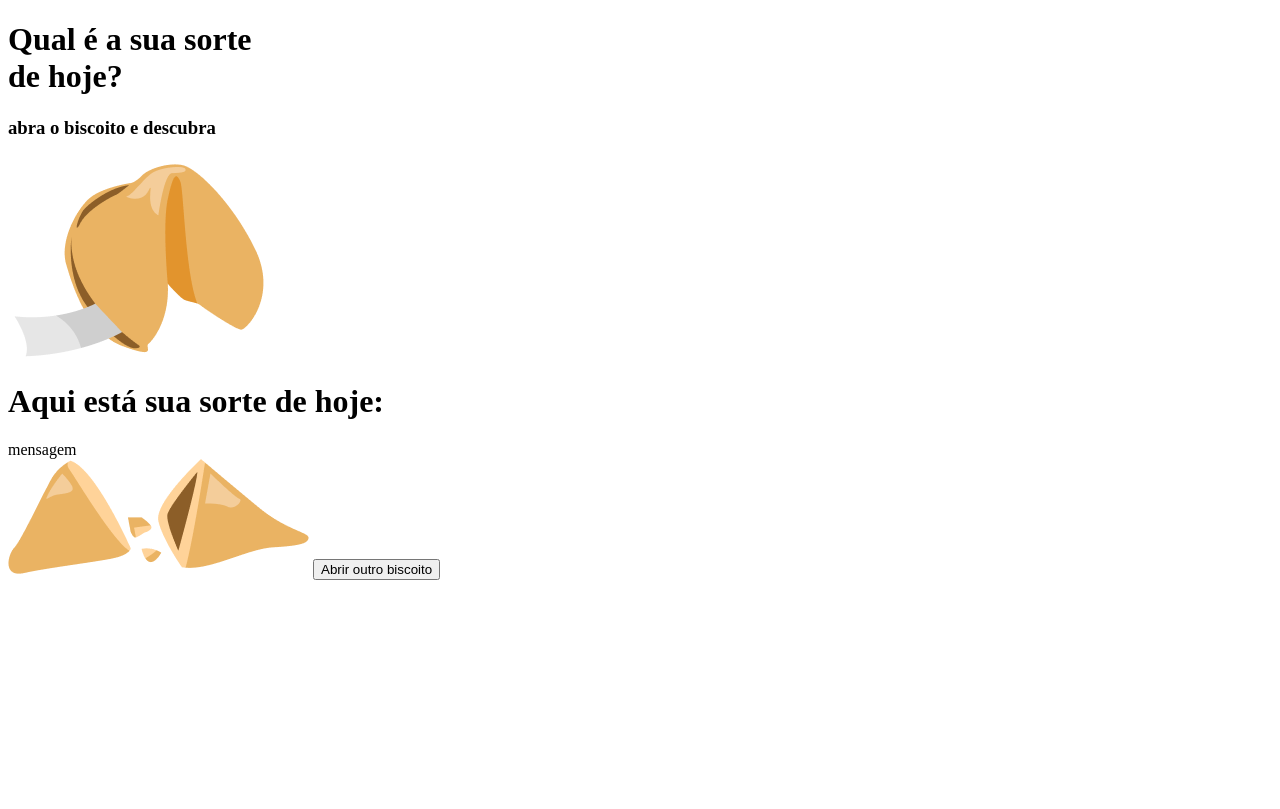
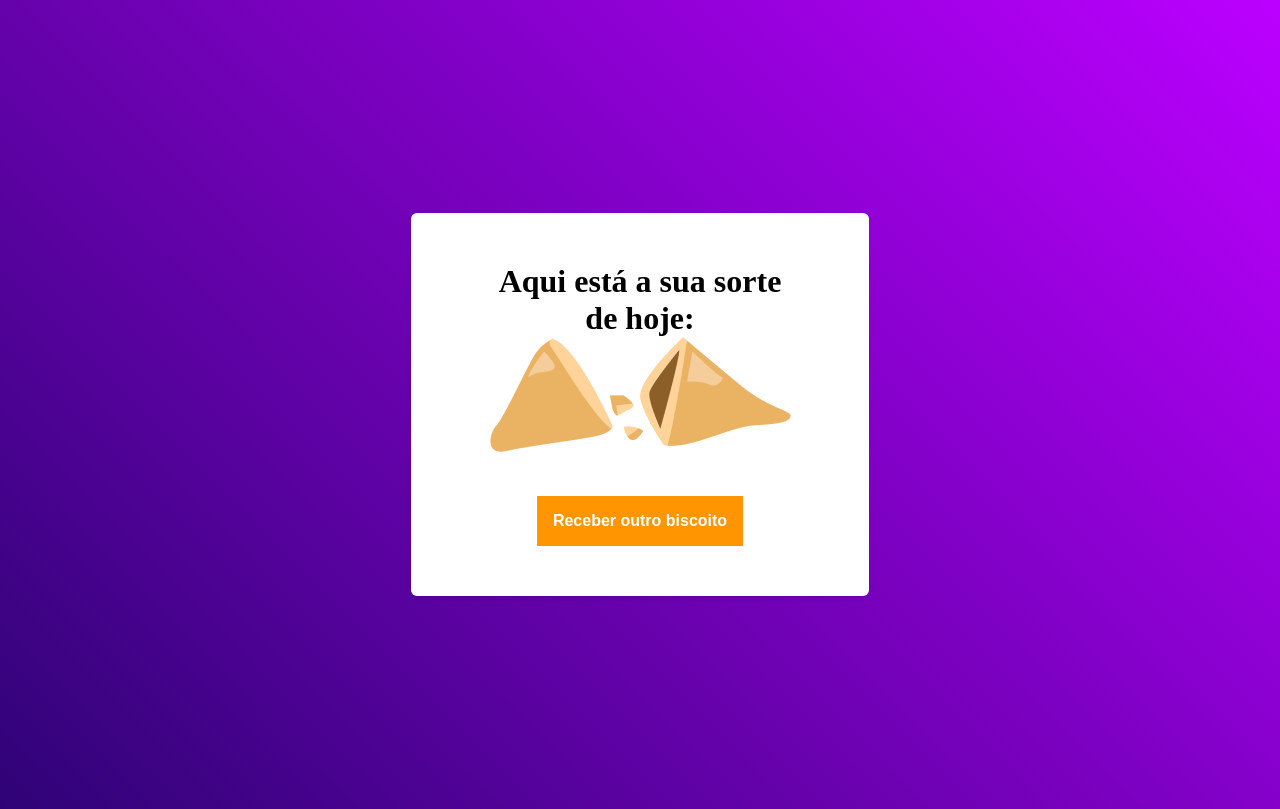
Before and after one commit to JhonArruda/Biscoito-da-Sorte, a plain HTML site: page index.html in a window 1280 px wide. Drawn offline with Linux system fonts and the light colour scheme.

Commit message:
Atualização de Css e HTML

```diff
--- a/index.html
+++ b/index.html
@@ -4,23 +4,23 @@
     <meta charset="UTF-8">
     <meta name="viewport" content="width=device-width, initial-scale=1.0">
     <title>Biscoito da Sorte</title>
+    <link rel="stylesheet" href="style.css">
 </head>
 <body>
-    <div id="screen1">
-        <h1>Qual é a sua sorte <br>
-            de hoje?
-        </h1>
+    <main>
+         <div class="screen1 hide">
+            <h1>Qual é a sua sorte <br>de hoje?</h1>
+            <h3>abra o biscoito e descubra</h3>
+            <img src="assets/fortune-cookie.png" alt="biscoito da sorte" id="luck">
+        </div>
 
-        <h3>abra o biscoito e descubra</h3>
-        <img src="assets/fortune-cookie.png" alt="biscoito da sorte">
-    </div>
-
-    <div id="screen2">
-        <h1>Aqui está sua sorte de hoje:</h1>
-        <section>mensagem</section>
-        <img src="./assets/opened-cookie.png" alt="">
-        <button type="button" >Abrir outro biscoito</button>
-
-
+        <div class="screen2">
+            <h1>Aqui está a sua sorte <br>de hoje:</h1>
+            <section ></section>
+            <img src="assets/opened-cookie.png" alt="biscoito da sorte aberto">
+            <button id="btnAgain">Receber outro biscoito</button>
+        </div>
+    </main>
+    <script src="./main.js"></script>
 </body>
 </html>
--- a/style.css
+++ b/style.css
@@ -4,11 +4,19 @@
     box-sizing: border-box;
 }
 
+:root {
+	font-size: 62.5%;
+}
+
 body {
     background: linear-gradient(45deg, #190361, #bb00ff);
-	animation: gradient 10s ease infinite;
-    background-size: 200% 200%;
-}
+		animation: gradient 10s ease infinite;
+    background-size: 200vh;
+	font-size: 1.6rem;
+
+	display: grid;
+	place-items: center;
+  }
 
 @keyframes gradient {
 	0% {
@@ -21,3 +29,41 @@ body {
 		background-position: 0% 50%;
 	}
 }
+
+main {
+	background: #ffffff;
+	box-shadow: 0px 0.2rem 0.4rem rgba(0, 0, 0, 0.1);
+	border-radius: 0.6rem;
+	margin: 21.3rem;
+	padding: 5rem;
+	width: min(45.8rem, 90%);
+	margin: 1,7rem;
+
+	text-align: center;
+}
+
+.hide {
+	display: none;
+}
+
+h1 img button {
+	margin: 1.7rem;
+}
+
+button {
+    background-color: #FF9500;
+    color: white;
+    border: none;
+	font-size: 1.6rem;
+	font-weight: bold;
+	padding: 1.6rem;
+	margin-top: 4rem;
+    cursor: pointer;
+
+
+    transition: background 0.3s;
+}
+
+button:hover {
+    background-color: #f0be93;
+}
```
Also changed, not shown: main.js (+18 -0 lines).
